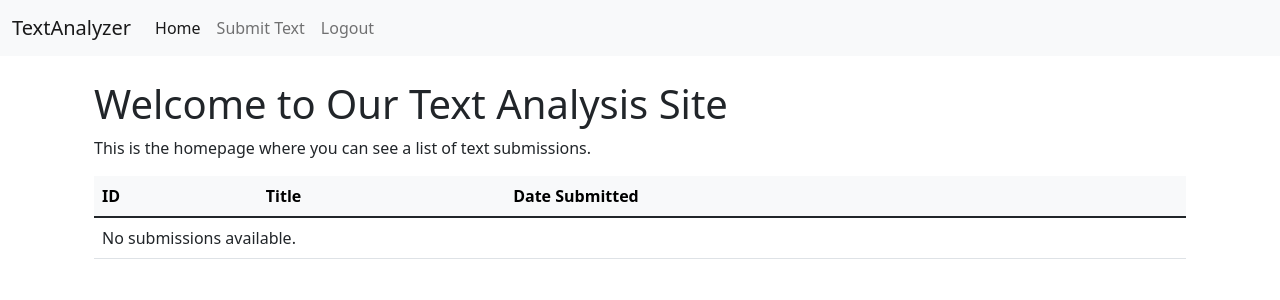
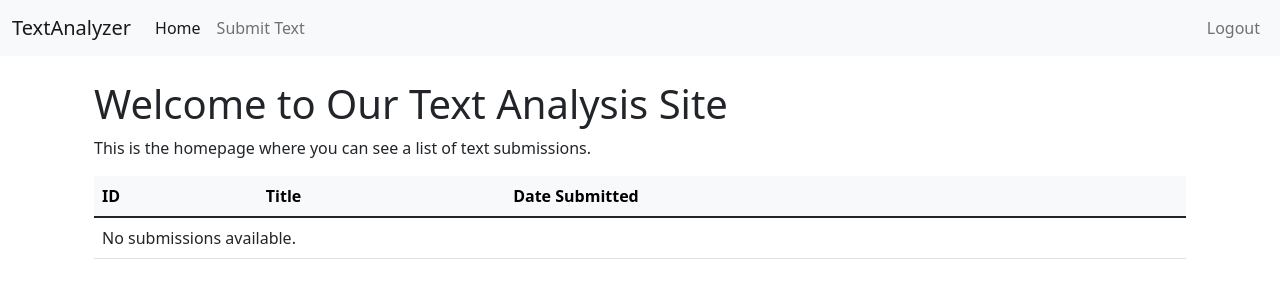
Before and after one commit to profzeller/TextAnalyzer, a Django app: page / in a window 1280 px wide. Shown: the top 300 px of the page. Run offline with Django 4.2, Linux system fonts and the light colour scheme; the visitor is signed in with stand-in values (Sample User, id 1); data that the repository does not hold is empty; parts of the project's set-up code (start-up, migrations or seed data) failed here and were passed over.

Commit message:
Adjusted logout screen.

```diff
--- a/submission/templates/submission/base.html
+++ b/submission/templates/submission/base.html
@@ -25,13 +25,15 @@
                     <li class="nav-item">
                         <a class="nav-link" href="{% url 'submit_text' %}">Submit Text</a>
                     </li>
-                    {% if user.is_authenticated %}
+                </ul>
+                {% if user.is_authenticated %}
+                <ul class="navbar-nav ms-auto">
                     <li class="nav-item">
                         <a class="nav-link" href="{% url 'logout' %}">Logout</a>
                     </li>
-                    {% endif %}
+                </ul>
+                {% endif %}
                     <!-- Add more navbar items here -->
-                </ul>
             </div>
         </div>
     </nav>
```
